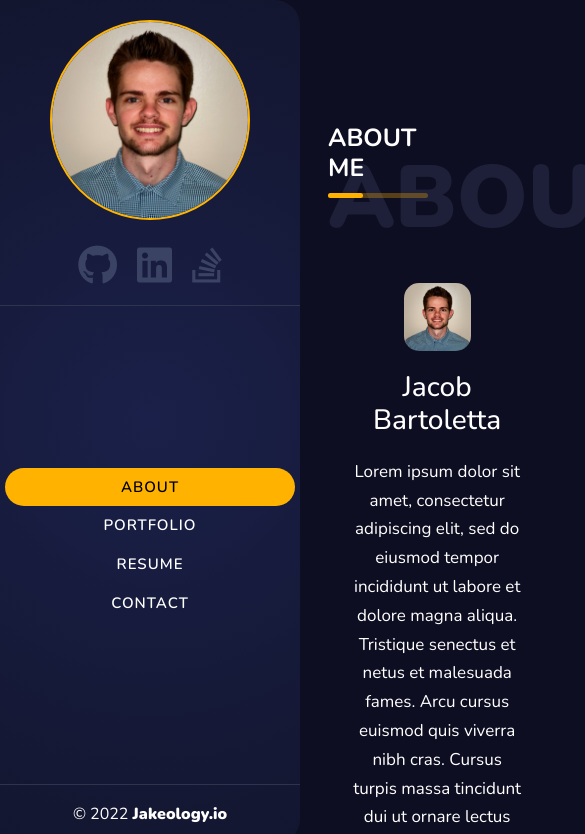
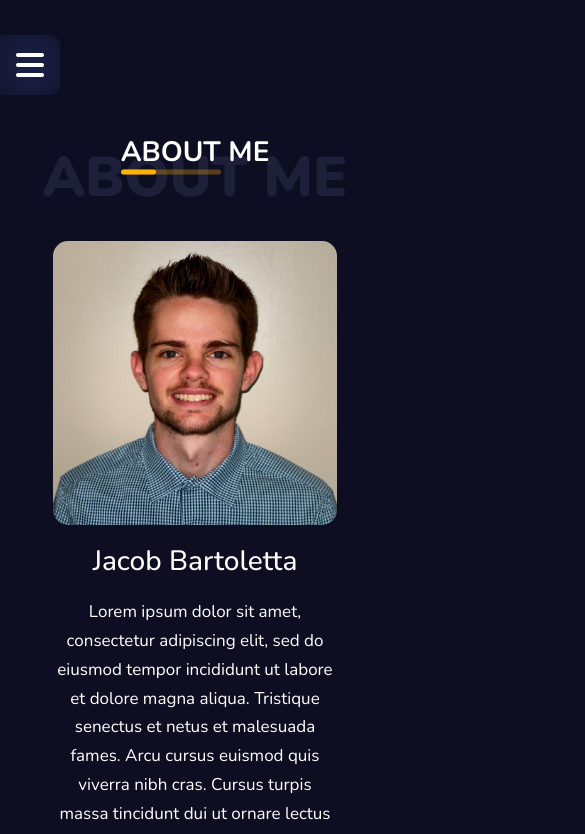
Before and after one commit to Jakeology/react-portfolio, a React (Create React App) app: page / in a window 390 px wide. Shown: the top 834 px of the page, 585 px wide, since content can reach past the window. Built offline with nearby package versions, Linux system fonts and the light colour scheme.

Commit message:
added media queries to make mobile responsive

```diff
--- a/src/components/Nav/index.js
+++ b/src/components/Nav/index.js
@@ -5,6 +5,9 @@ function Nav(props) {
 
   return (
     <header>
+      <button className="header-toggler">
+        <i className="fa-solid fa-bars"></i>
+      </button>
       <nav className="header-container">
         <div className="header-image">
           <a className="image-link" href="/">
--- a/src/index.css
+++ b/src/index.css
@@ -131,6 +131,24 @@ header h2 {
   border-top: 1px solid #2e344e;
 }
 
+.header-toggler {
+  position: absolute;
+  left: 100%;
+  top: 35px;
+  padding: 0;
+  height: 60px;
+  width: 60px;
+  text-align: center;
+  font-size: 2rem;
+  background: radial-gradient(circle, #1a2049 0%, #13162f 100%);
+  border-bottom-right-radius: 10px;
+  border-top-right-radius: 10px;
+  display: flex;
+  justify-content: center;
+  align-items: center;
+  display: none;
+}
+
 .navActive {
   background-color: #ffb300;
   color: rgb(0, 0, 0);
@@ -149,6 +167,7 @@ header h2 {
   position: relative;
   padding-bottom: 15px;
   text-transform: uppercase;
+  font-size: 36px;
 }
 
 .primary-section-title h2:after,
@@ -185,6 +204,7 @@ header h2 {
   z-index: -1;
   transform: translateY(-50%);
   white-space: nowrap;
+  width: 100%;
 }
 
 .primary-section-title span a {
@@ -301,7 +321,7 @@ header h2 {
 }
 
 .card-bio span a:hover {
-  color:#ffb300;
+  color: #ffb300;
 }
 
 .progress-title {
@@ -552,3 +572,94 @@ input:focus {
   border-radius: 50px;
   border: 2px solid #ffb300;
 }
+
+@media only screen and (max-width: 1199px) {
+  header {
+    transform: translateX(-100%);
+  }
+
+  .header-toggler {
+    display: flex;
+  }
+
+  main {
+    margin-left: 0px;
+  }
+
+  .primary-section-title {
+    display: flex;
+    justify-content: center;
+  }
+
+  .primary-section-title h2 {
+    transform: translateY(15%);
+  }
+
+  .primary-section-title span {
+    text-align: center;
+  }
+}
+
+@media only screen and (max-width: 900px) {
+  .about-me img {
+    width: 55%;
+  }
+}
+
+@media only screen and (max-width: 600px) {
+  .about-me img {
+    width: 70%;
+  }
+
+  .primary-section-title {
+    margin-bottom: 45px;
+  }
+
+  .primary-section-title h2 {
+    font-size: 30px;
+    padding-bottom: 10px;
+    transform: translateY(30%);
+  }
+
+  .primary-section-title span {
+    font-size: 4.5rem;
+    transform: translateY(-40%);
+  }
+}
+
+@media only screen and (max-width: 450px) {
+  .about-me img {
+    width: 100%;
+  }
+
+  .primary-section-title h2 {
+    font-size: 28px;
+    padding-bottom: 5px;
+    transform: translateY(30%);
+  }
+
+  .primary-section-title span {
+    font-size: 3.5rem;
+    transform: translateY(-38%);
+  }
+
+}
+
+@media only screen and (max-width: 360px) {
+
+  .primary-section-title {
+    margin-bottom: 25px;
+  }
+
+  .primary-section-title h2 {
+    font-size: 20px;
+    padding-bottom: 5px;
+    transform: translateY(30%);
+  }
+
+  .primary-section-title span {
+    font-size: 2rem;
+    transform: translateY(-38%);
+  }
+
+}
```
